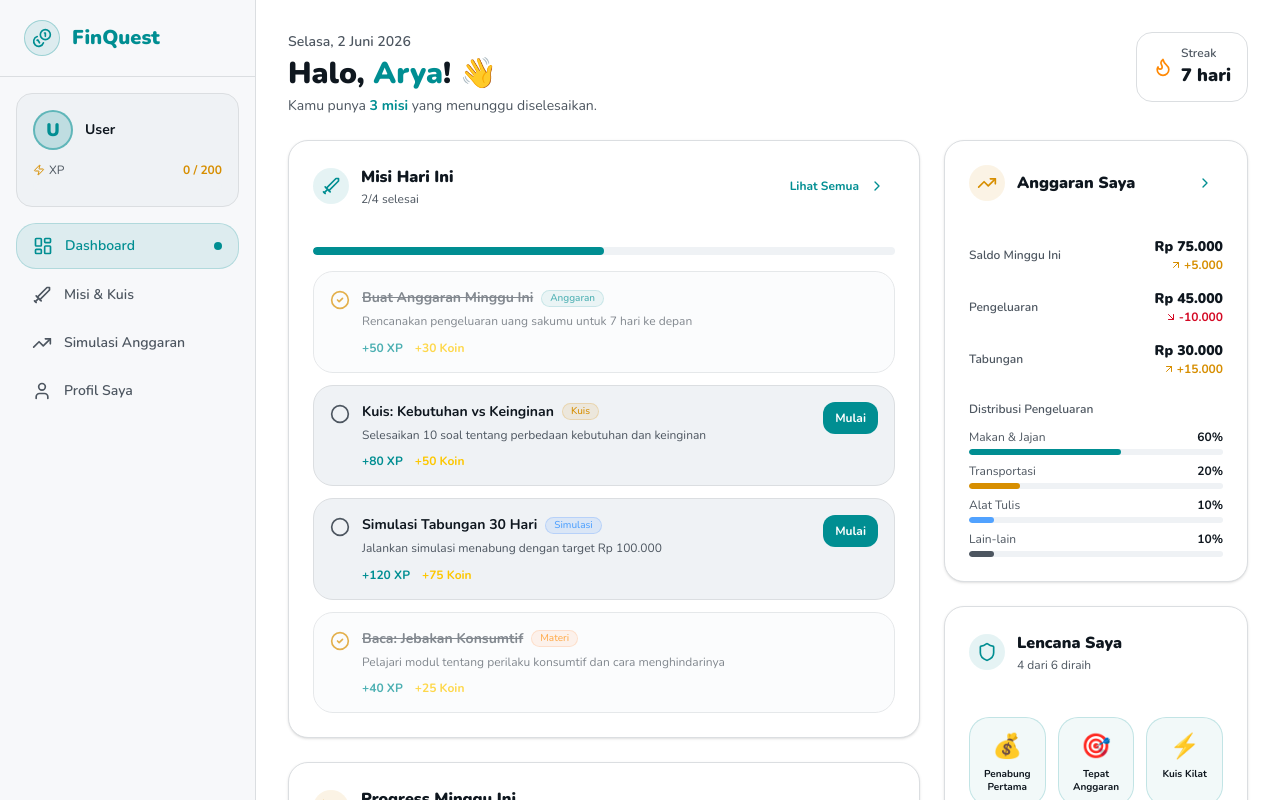
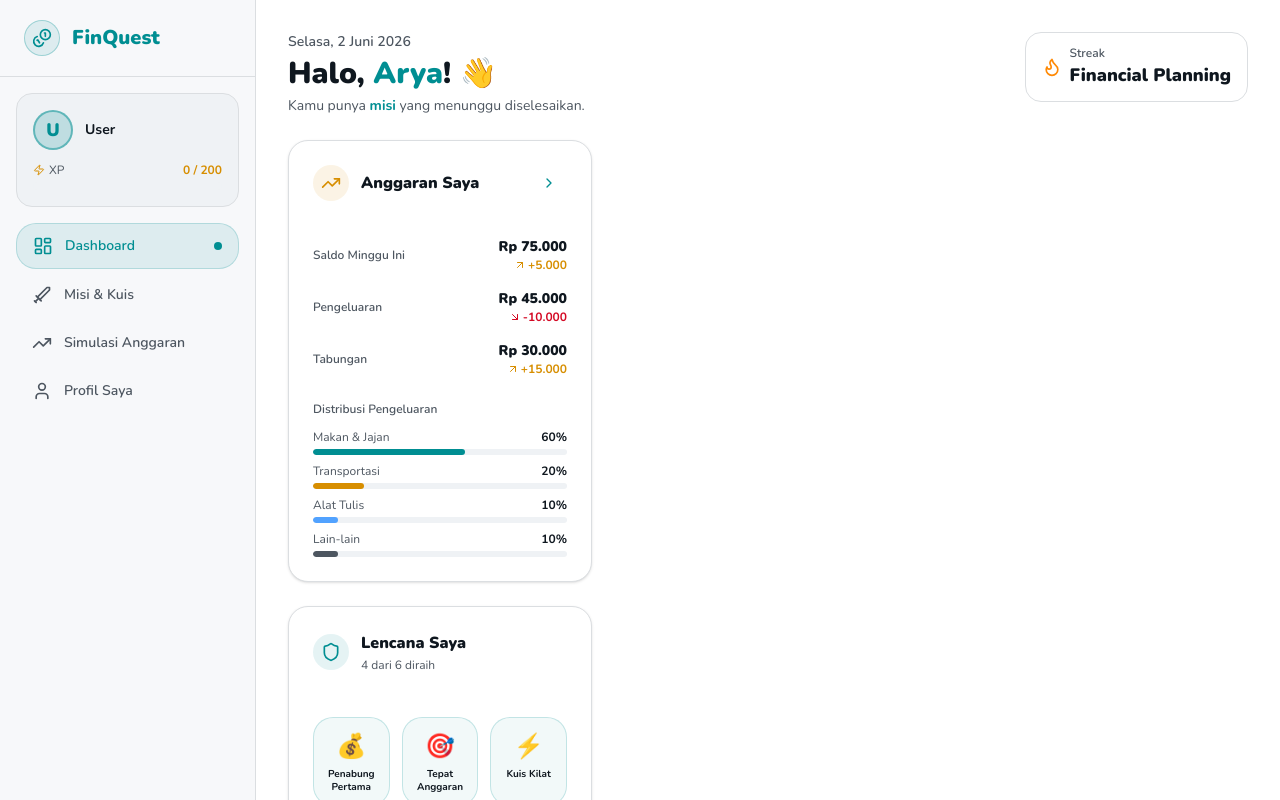
Before and after one commit to ranitawindrianii/gamified-financial-platform, a Next.js app: page /dashboard in a window 1280 px wide. Shown: the top 800 px of the page. Built offline with nearby package versions, Linux system fonts and the light colour scheme; no server answers.

Commit message:
Update page.tsx

```diff
--- a/app/dashboard/page.tsx
+++ b/app/dashboard/page.tsx
@@ -25,7 +25,7 @@ export default function DashboardPage() {
             Halo, <span className="text-primary">Arya</span>! 👋
           </h1>
           <p className="text-muted-foreground text-sm mt-1">
-            Kamu punya <span className="text-primary font-bold">3 misi</span> yang menunggu diselesaikan.
+            Kamu punya <span className="text-primary font-bold">misi</span> yang menunggu diselesaikan.
           </p>
         </div>
         {/* Streak badge */}
@@ -33,7 +33,7 @@ export default function DashboardPage() {
           <Flame className="w-5 h-5 text-orange-400" />
           <div>
             <p className="text-xs text-muted-foreground font-semibold">Streak</p>
-            <p className="text-lg font-black text-foreground">7 hari</p>
+            <p className="text-lg font-black text-foreground">Financial Planning</p>
           </div>
         </div>
       </div>
@@ -43,10 +43,6 @@ export default function DashboardPage() {
 
       {/* Main content grid */}
       <div className="grid grid-cols-1 lg:grid-cols-3 gap-6">
-        <div className="lg:col-span-2 space-y-6">
-          <DailyMissions />
-          <WeeklyProgress />
-        </div>
         <div className="space-y-6">
           <BudgetSnapshot />
           <BadgeShowcase />
```
